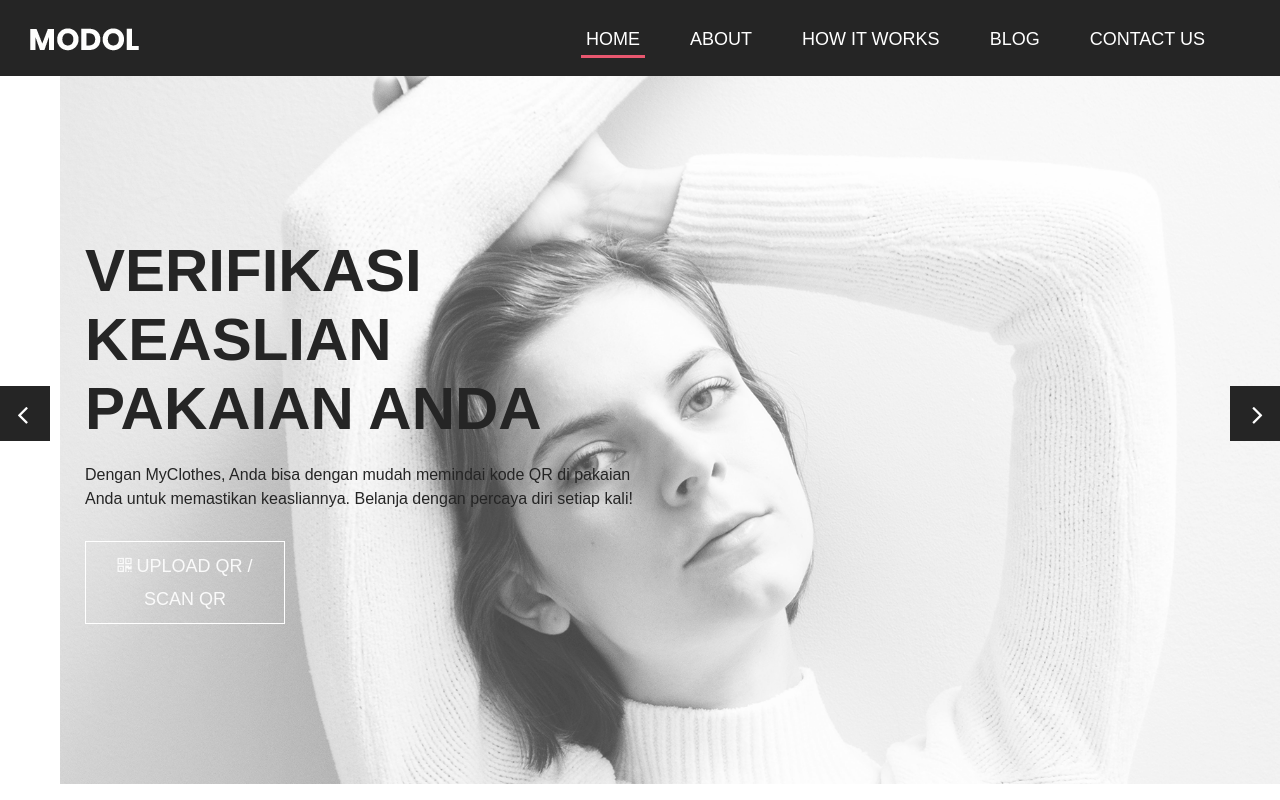
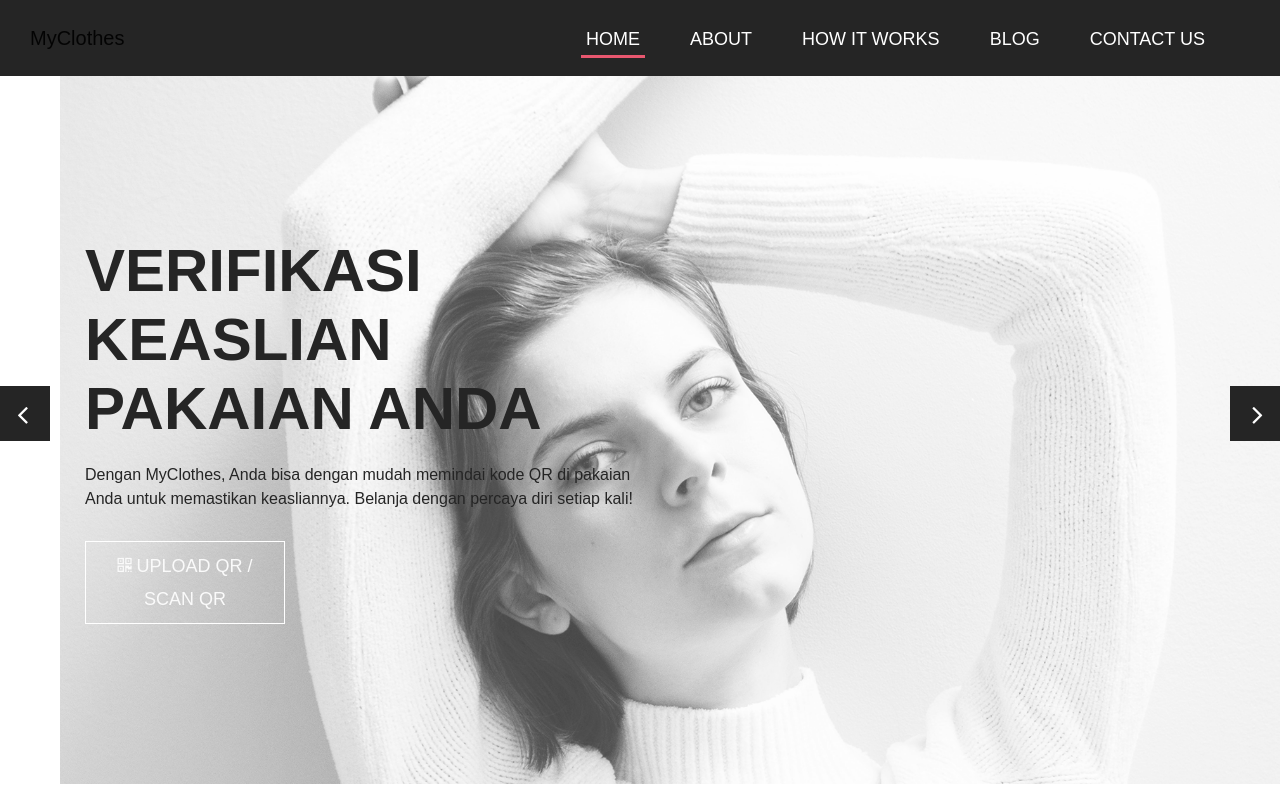
Before and after one commit to 3snanugraha/authentic-checker, a plain HTML site: page index.html in a window 1280 px wide. Shown: the top 800 px of the page. Drawn offline with nearby package versions, Linux system fonts and the light colour scheme; a script that the page names is missing; files whose address does not match are found by name.

Commit message:
edit title

```diff
--- a/index.html
+++ b/index.html
@@ -84,7 +84,7 @@
       <div class="header_section">
          <div class="container-fluid">
             <nav class="navbar navbar-expand-lg navbar-light bg-light">
-               <a class="navbar-brand" href="index.html"><img src="images/logo.png"></a>
+               <a class="navbar-brand" href="index.html">MyClothes</a>
                <button class="navbar-toggler" type="button" data-toggle="collapse" data-target="#navbarSupportedContent" aria-controls="navbarSupportedContent" aria-expanded="false" aria-label="Toggle navigation">
                <span class="navbar-toggler-icon"></span>
                </button>
```
